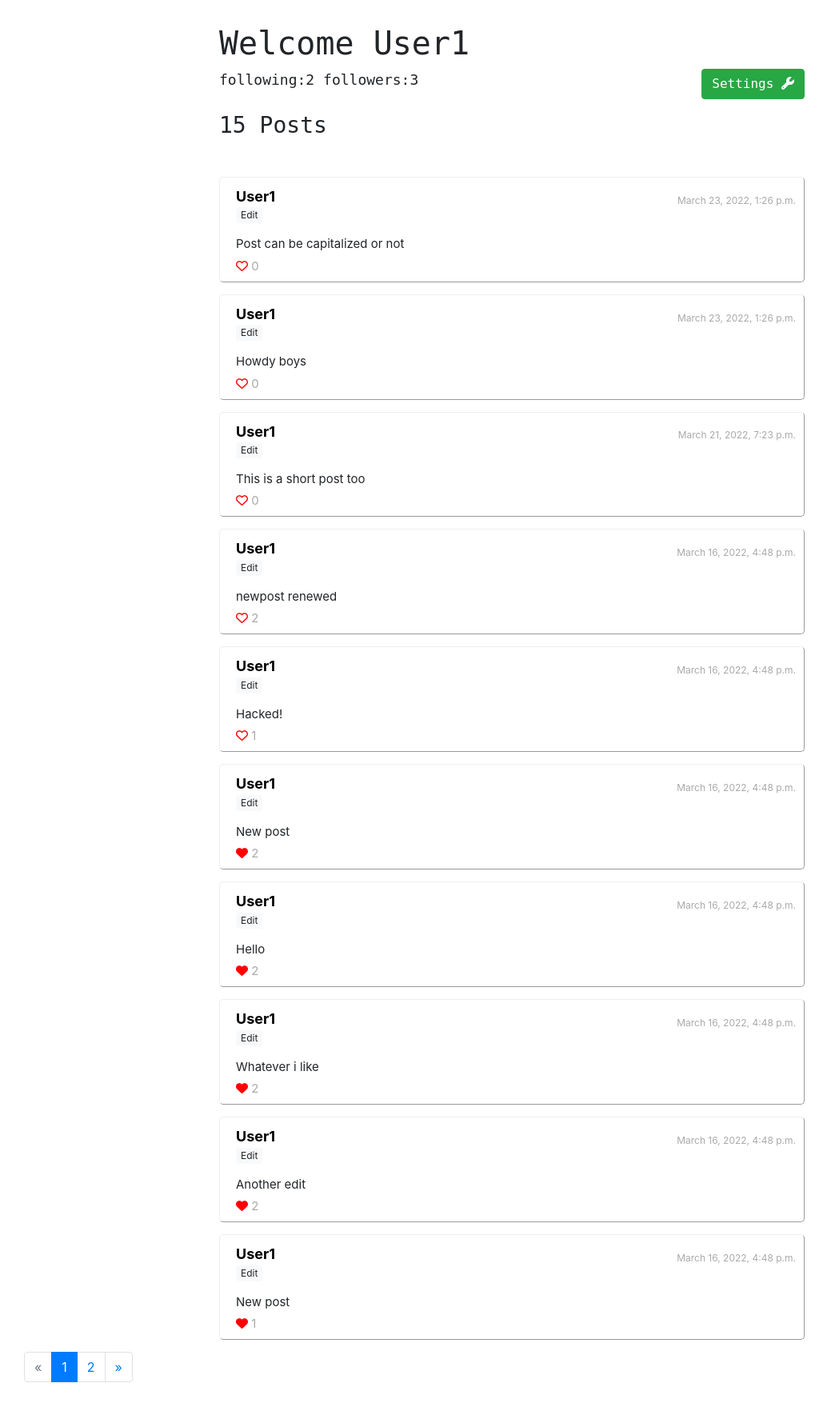
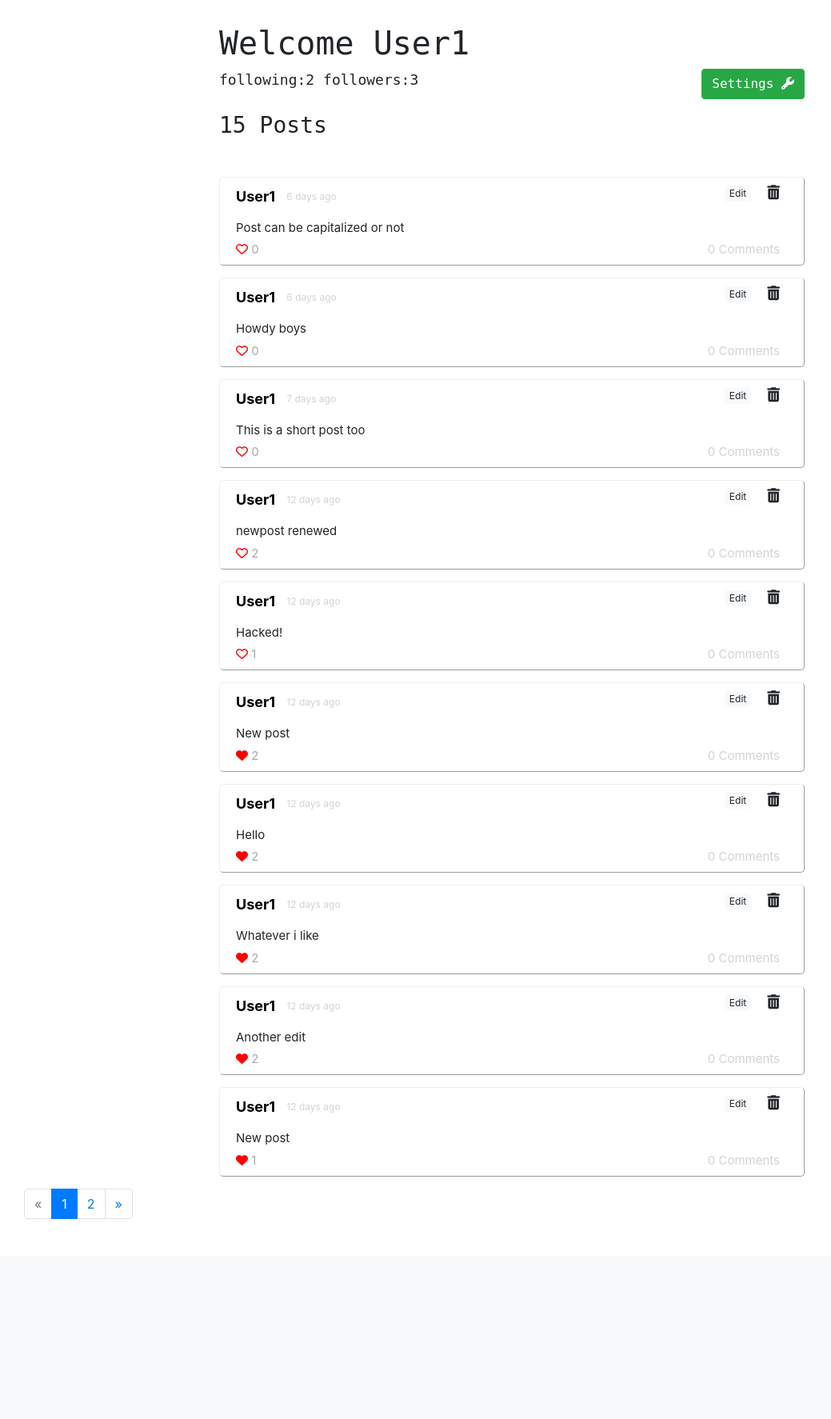
Before and after one commit to jamestha3d/cs50project4, a Django app: page /profile in a window 1280 px wide. Shown: the part 56-1830 px from the top of the page at 80% size, without its empty margins (0-1039 px from the left). After the commit the page ends 1580 px from the top, so only its background shows below. Run offline with Django 3.2, Linux system fonts and the light colour scheme; a user stored in the database is signed in; data comes from the database, SQL or seed files in the repository; both versions use the stored data as it was after the commit; some libraries are stand-ins or nearby versions.

Commit message:
new features branch

```diff
--- a/network/models.py
+++ b/network/models.py
@@ -2,6 +2,7 @@ from django.contrib.auth.models import AbstractUser
 from django.db import models
 from datetime import datetime
 from django.utils import timezone
+import math
 
 class User(AbstractUser, models.Model):
     followings = models.ManyToManyField('self', related_name="followers", symmetrical=False)
@@ -22,3 +23,69 @@ class Posts(models.Model):
 
     def num_likes(self):
         return self.likers.all().count()
+
+    def time(self):
+        now = timezone.now()
+
+        diff= now - self.date
+
+        if diff.days == 0 and diff.seconds >= 0 and diff.seconds < 60:
+            seconds= diff.seconds
+
+            if seconds == 1:
+                return str(seconds) +  "second ago"
+
+            else:
+                return str(seconds) + " seconds ago"
+
+
+
+        if diff.days == 0 and diff.seconds >= 60 and diff.seconds < 3600:
+            minutes= math.floor(diff.seconds/60)
+
+            if minutes == 1:
+                return str(minutes) + " minute ago"
+
+            else:
+                return str(minutes) + " minutes ago"
+
+
+
+        if diff.days == 0 and diff.seconds >= 3600 and diff.seconds < 86400:
+            hours= math.floor(diff.seconds/3600)
+
+            if hours == 1:
+                return str(hours) + " hour ago"
+
+            else:
+                return str(hours) + " hours ago"
+
+        # 1 day to 30 days
+        if diff.days >= 1 and diff.days < 30:
+            days= diff.days
+
+            if days == 1:
+                return str(days) + " day ago"
+
+            else:
+                return str(days) + " days ago"
+
+        if diff.days >= 30 and diff.days < 365:
+            months= math.floor(diff.days/30)
+
+
+            if months == 1:
+                return str(months) + " month ago"
+
+            else:
+                return str(months) + " months ago"
+
+
+        if diff.days >= 365:
+            years= math.floor(diff.days/365)
+
+            if years == 1:
+                return str(years) + " year ago"
+
+            else:
+                return str(years) + " years ago"
--- a/network/static/network/network.js
+++ b/network/static/network/network.js
@@ -33,7 +33,8 @@ document.addEventListener('DOMContentLoaded', () => {
  			button.style.display = "none";
 
  			//find the parent and child elements to access needed element
- 			editform = button.parentElement.parentElement;
+ 			editform = button.parentElement.parentElement.parentElement;
+ 			console.log(editform);
  			postcontent = editform.parentElement.childNodes[2];
  			postid = postcontent.dataset.postid;
  			child = postcontent.childNodes[1];
@@ -145,7 +146,19 @@ document.addEventListener('DOMContentLoaded', () => {
  		//follow this person
  		//(send info to server)
  		}
+ 	};
+
+ 	//select delete button
+ 	const deleteButton = document.querySelectorAll('delete');
+ 	if (deleteButton) {
+ 		//execute code
+ 		//display = none or removechild
+ 	};
+
+ 	const comments = document.querySelectorAll('comments');
+ 	if (deleteButton) {
+ 		//execute code
+ 		//display = none or removechild
  	}
 
-
  } );
--- a/network/static/network/styles.css
+++ b/network/static/network/styles.css
@@ -60,14 +60,13 @@
 .posts{
     width: auto;
     height: auto;
-    padding: 0px 30px 30px 20px;
+    padding: 0px 30px 0px 20px;
     margin: 15px auto;
     background-color: white;
     border-color: gray;
     border: thin;
     border-style: outset;
     border-radius: 5px;
-    box-shadow: 0;
     /*background-color: #add8e6;*/*/
 
 
@@ -87,23 +86,24 @@
 }
 
 .date{
+    position: relative;
+    top: 5px;
+    width: auto;
+    font-size: 12px;
+    color: lightgrey;
+    margin: 0px 10px;
 
-    float: right;
-    width: auto;
-    position:  relative;
-    top: -80px;
-    font-size: 12px;
-    color: darkgrey;
-    left: 20px;
+    vertical-align: top;
+    font-weight: initial;
 
 }
 
 .like{
-    position: relative;
-    float: left;
+
     color: red;
+    height: 30px;
+
 }
-
 
 .postcontent{
     padding-bottom: 5px;
@@ -112,16 +112,15 @@
     }
 
 .posthead{
-    height: 90%;
+    height: auto;
     width: 100%;
     position: relative;
 
 }
 .postbody{
-    height: 10%;
     width: 100%;
     font-size: 15px;
-    background-color: black;
+
 }
 
 .edit2{
@@ -178,6 +177,8 @@
 .editlink{
     font-size: 0.5 ;
     size: 5px;
+    float: right;
+
 }
 
 .btm-sml{
--- a/network/templates/network/layout.html
+++ b/network/templates/network/layout.html
@@ -31,7 +31,7 @@
     </head>
     <body>
 
-        <nav class="navbar navbar-expand-lg navbar-light bg-light">
+        <nav class="navbar navbar-expand-sm navbar-light bg-light">
             <a class="navbar-brand" href="{% url 'index' %}">Network</a>
 
             <div>
--- a/network/templates/network/profile.html
+++ b/network/templates/network/profile.html
@@ -24,18 +24,25 @@
 
         <br>
         {% for post in posts %}
-        <div class="posts  {%if post.poster.id == user.id%} mypost{% endif %}" >
-            <div class="posthead">
+        <div class="posts  {%if post.poster.id == user.id%} mypost{% endif %}">
+            <div class="posthead" >
                 <div class="poster">
-                    <a class="postername {%if post.poster.id == user.id%} me{% endif %}" href="{% url 'user' post.poster.username %}"> {{post.poster.username.capitalize}}</a>
-                    <div class="edit">
+                    <div>
+                        <a class="postername {%if post.poster.id == user.id%} me{% endif %}" href="{% url 'user' post.poster.username %}"> {{post.poster.username.capitalize}}</a>
                         {% if post.poster.id == user.id %}
-                        <button class="editlink btn btn-light btn-sm btn-sml" style="font-size: 12px; padding: 0px 5px;"> Edit </button><div class="editform" id="edit{{post.id}}}">
-                            //insertformhere
-                        </div>
+                        <i style="position:relative; cursor:pointer; float: right;" class="fa-solid fa-trash-can"></i>
                         {% endif %}
-                        </div>
-                </div><div class="postcontent" data-postid="{{post.id}}">
+                        <a class="date" style="color: lightgrey;">
+                            {{post.time}}
+                        </a>
+                        <span class="edit">
+                        {% if post.poster.id == user.id %}
+                        <button class="editlink btn btn-light btn-sm btn-sml" style="font-size: 12px; padding: 0px 5px; margin: 0px 20px;"> Edit </button>
+                        {% endif %}
+                        </span>
+                    </div>
+
+                </div><div id ="postdiv{{post.id}}" class="postcontent" data-postid="{{post.id}}">
                     <a> {{post.content.capitalize}}</a>
                 </div>
 
@@ -51,17 +58,19 @@
                         {% endif %}
                     </span><a class="postlikesnum" style="color: darkgrey"> {{post.likes}}</a>
 
-                </div>
-
-                <div class="date">
-                    {{post.date}}
-                </div>
-
-            </div>
+                        <a style="cursor: pointer; float:right; color: lightgrey;"> 0 Comments</a>
 
 
 
-        </div>
+
+                </div>
+
+
+
+            </div>
+          </div>
+
+
         {% empty %}
         <h3> No Posts</h3>
         {% endfor %}
--- a/network/views.py
+++ b/network/views.py
@@ -150,7 +150,7 @@ def user(request, username):
 
 def make_post(request):
     if request.method == "POST":
-        content = request.POST["post"]
+        content = request.POST["post"].capitalize()
         user = request.user
         create_post = Posts(content=content, poster=user)
         create_post.save()
```
Also changed, not shown: network/templates/network/allposts.html (+20 -12 lines), network/templates/network/following.html (+18 -10 lines), network/templates/network/index.html (+18 -9 lines), network/templates/network/user.html (+19 -8 lines), db.sqlite3, network/migrations/0016_alter_posts_date.py (added), network/migrations/0017_alter_posts_date.py (added).
